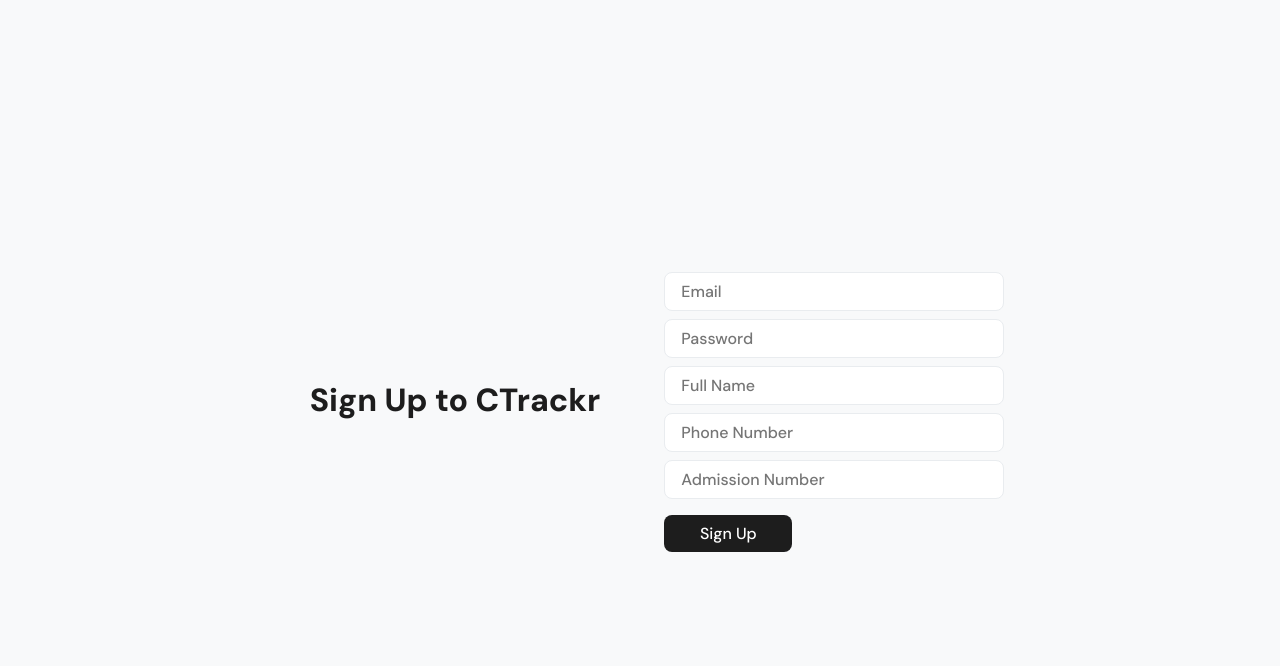
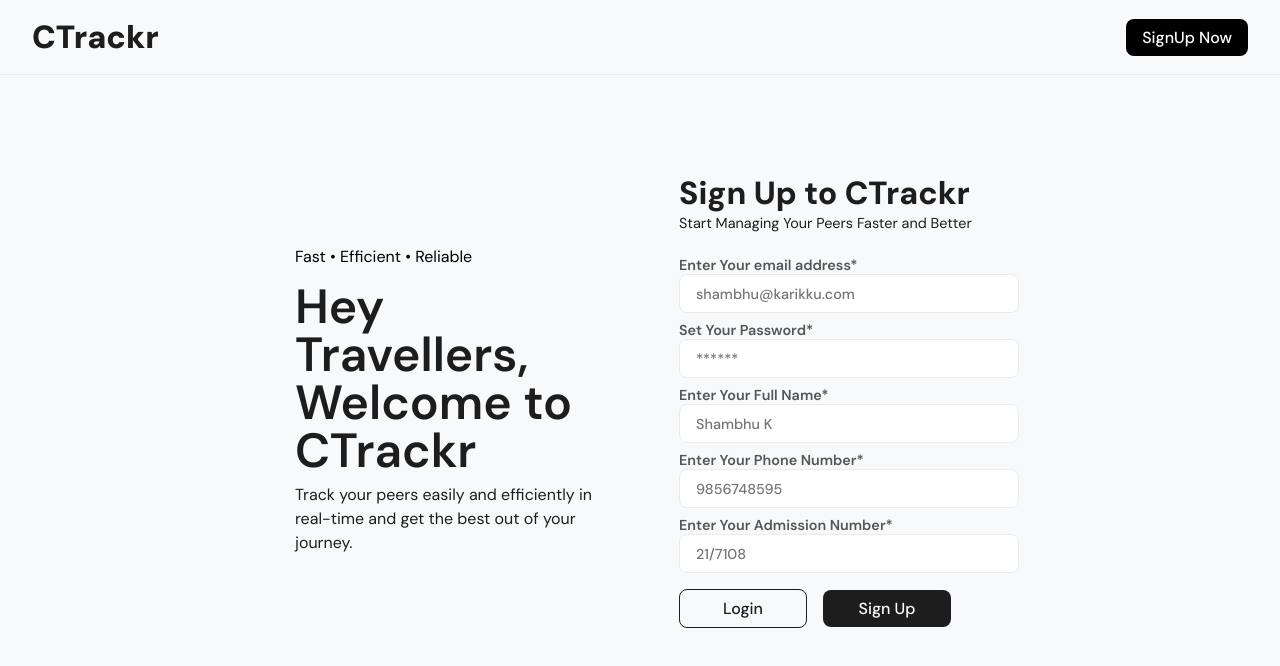
Before and after one commit to AswinAsok/ctrackr, a React (Vite) app: page /signup in a window 1280 px wide. Shown: the top 666 px of the page. Built offline with nearby package versions, Linux system fonts and the light colour scheme; no server answers.

Commit message:
feat(styles):more-styles

```diff
--- a/src/pages/Auth/Login.module.css
+++ b/src/pages/Auth/Login.module.css
@@ -86,7 +86,7 @@
     font-family: "DM Sans", sans-serif;
     font-size: 0.9rem;
     font-weight: 600;
-    color: #1d1d1d;
+    color: #555555;
 }
 
 .authInput {
@@ -98,8 +98,12 @@
     padding: 0.5rem 1rem;
     border: 1px solid #e9ecef;
     border-radius: 0.5rem;
-    margin-top: 0.5rem;
+
     width: 100%;
+}
+
+.authInput::placeholder {
+    font-size: 0.9rem;
 }
 
 .authButton {
@@ -115,6 +119,13 @@
     margin-top: 1rem;
 
     min-width: 8rem;
+
+    display: flex;
+    justify-content: center;
+    align-items: center;
+
+    row-gap: 0.5rem;
+    column-gap: 0.5rem;
 }
 
 .secondaryAuthButton {
--- a/src/pages/Auth/Login.tsx
+++ b/src/pages/Auth/Login.tsx
@@ -46,7 +46,7 @@
                             <input
                                 type="email"
                                 name="username"
-                                placeholder="Email"
+                                placeholder="shambhu@karikku.com"
                                 required
                                 className={styles.authInput}
                             />
@@ -56,7 +56,7 @@
                             <input
                                 type="password"
                                 name="password"
-                                placeholder="Password"
+                                placeholder="******"
                                 required
                                 className={styles.authInput}
                             />
--- a/src/pages/Auth/SignUp.tsx
+++ b/src/pages/Auth/SignUp.tsx
@@ -2,7 +2,7 @@
 import AppContext from "../../contexts/appContext";
 import styles from "./Login.module.css";
 import { signup } from "./services";
-import { useNavigate } from "react-router-dom";
+import { Link, useNavigate } from "react-router-dom";
 
 const Signup = () => {
     const { supabase } = useContext(AppContext);
@@ -24,48 +24,86 @@
 
     return (
         <div className={styles.themeContainer}>
+            <nav className={styles.navbarContainer}>
+                <p className={styles.navbarHeaderText}>CTrackr</p>
+                <button className={styles.signUpButton}>SignUp Now</button>
+            </nav>
             <div className={styles.authContainer}>
+                <div className={styles.authLeftSide}>
+                    <p className={styles.leftSideFeatures}>Fast • Efficient • Reliable</p>
+                    <p className={styles.authLeftText}>Hey Travellers, Welcome to CTrackr</p>
+                    <p className={styles.authLeftSubText}>
+                        Track your peers easily and efficiently in real-time and get the best out of
+                        your journey.
+                    </p>
+                </div>
+                <div className={styles.authRightSide}>
                     <h1 className={styles.authHeader}>Sign Up to CTrackr</h1>
+                    <p className={styles.authSubHeader}>
+                        Start Managing Your Peers Faster and Better
+                    </p>
                     <form onSubmit={handleSubmit} className={styles.formContainer}>
+                        <div className={styles.inputContainer}>
+                            <p className={styles.inputLabel}>Enter Your email address*</p>
                             <input
                                 type="email"
                                 name="email"
-                        placeholder="Email"
+                                placeholder="shambhu@karikku.com"
                                 required
                                 className={styles.authInput}
                             />
+                        </div>
+                        <div className={styles.inputContainer}>
+                            <p className={styles.inputLabel}>Set Your Password*</p>
                             <input
                                 type="password"
                                 name="password"
-                        placeholder="Password"
+                                placeholder="******"
                                 required
                                 className={styles.authInput}
                             />
+                        </div>
+                        <div className={styles.inputContainer}>
+                            <p className={styles.inputLabel}>Enter Your Full Name*</p>
                             <input
                                 type="text"
                                 name="fullName"
-                        placeholder="Full Name"
+                                placeholder="Shambhu K"
                                 required
                                 className={styles.authInput}
                             />
+                        </div>
+                        <div className={styles.inputContainer}>
+                            <p className={styles.inputLabel}>Enter Your Phone Number*</p>
                             <input
                                 type="tel"
                                 name="phoneNumber"
-                        placeholder="Phone Number"
+                                placeholder="9856748595"
                                 required
                                 className={styles.authInput}
                             />
+                        </div>
+
+                        <div className={styles.inputContainer}>
+                            <p className={styles.inputLabel}>Enter Your Admission Number*</p>
                             <input
                                 type="text"
                                 name="admissionNumber"
-                        placeholder="Admission Number"
+                                placeholder="21/7108"
                                 required
                                 className={styles.authInput}
                             />
+                        </div>
+                        <div className={styles.buttons}>
+                            <Link to="/login">
+                                <button className={styles.secondaryAuthButton}>Login</button>
+                            </Link>
                             <button type="submit" className={styles.authButton}>
                                 Sign Up
                             </button>
+                        </div>
                     </form>
+                </div>
             </div>
         </div>
     );
```
Lines whose indentation alone changed are shown as unchanged.
